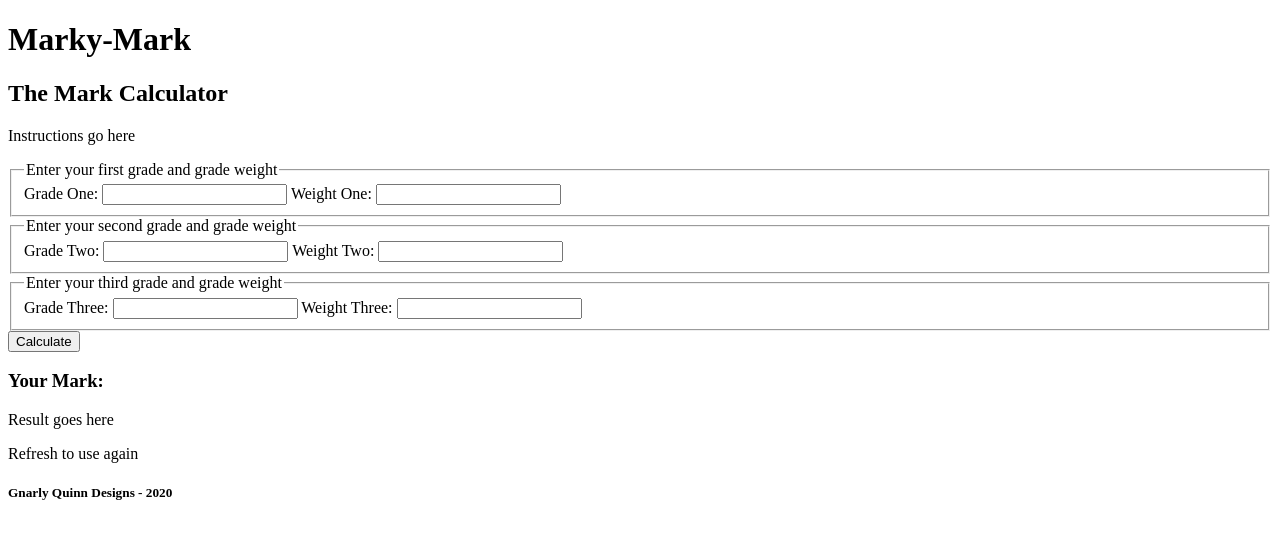
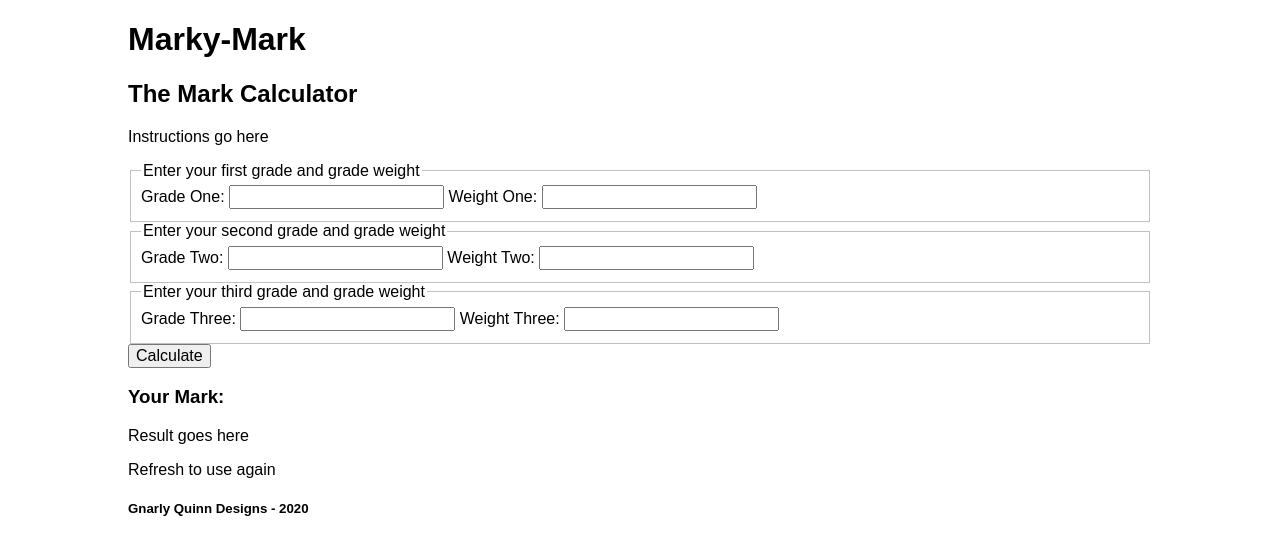
Before and after one commit to audracodes/Marky-Mark, a plain HTML site: page index.html in a window 1280 px wide. Drawn offline with nearby package versions, Linux system fonts and the light colour scheme.

Commit message:
initial-css

```diff
--- a/index.html
+++ b/index.html
@@ -2,21 +2,23 @@
 <!DOCTYPE html>
 <html lang="en">
 <head>
+    <!-- ? Order of things in our head -->
     <meta charset="UTF-8">
     <meta name="viewport" content="width=device-width, initial-scale=1.0">
     <!-- Google Fonts -->
-    <!-- Favicon -->
-    <!-- Load in CSS -->
+
+    <link rel="stylesheet" href="./styles/style.css">
     <!-- Load in jQuery -->
     <script src="https://ajax.googleapis.com/ajax/libs/jquery/1.12.0/jquery.min.js"></script>
     <!-- Load in JS -->
     <script src="./script.js"></script>
     <meta http-equiv="X-UA-Compatible" content="ie=edge">
+    <link type="image/png" href="./assets/favicon.ico" rel="icon">
     <title>Marky-Mark</title>
 </head>
 <body>
     <header>
-        <div>
+        <div class="wrapper">
             <h1>Marky-Mark</h1>
             <h2>The Mark Calculator</h2>
         </div>
@@ -24,11 +26,11 @@
 
     <main>
         <section>
-            <div>
+            <div class="wrapper">
                 <p>Instructions go here</p>
             </div>
 
-            <div>
+            <div class="wrapper">
                 <!-- Calculator -->
                 <form action="submit">
                     <!-- Field One -->
@@ -79,7 +81,9 @@
     </main>
 
     <footer>
-        <h5>Gnarly Quinn Designs - 2020</h5>
+        <div class="wrapper">
+            <h5>Gnarly Quinn Designs - 2020</h5>
+        </div>
     </footer>
 
 </body>
--- /dev/null
+++ b/styles/partials/_global.scss
@@ -0,0 +1,5 @@
+.wrapper {
+    max-width: 1280px;
+    width: 80%;
+    margin: 0 auto;
+}
--- /dev/null
+++ b/styles/partials/style.scss
@@ -0,0 +1,4 @@
+@import "./setup";
+@import "./global";
+@import "./headerFooter";
+@import "./main";
```
Also changed, not shown: styles/partials/_setup.scss (added, +7 -0 lines), assets/favicon.ico (added), styles/partials/_headerFooter.scss (added), styles/partials/_main.scss (added), styles/partials/header.scss (deleted), styles/style.css.
